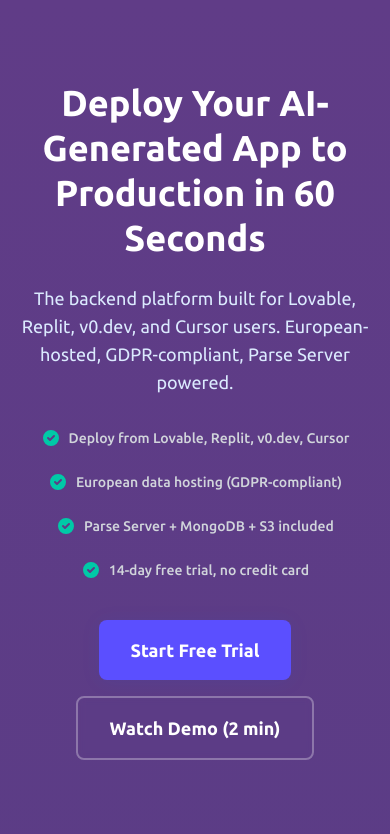
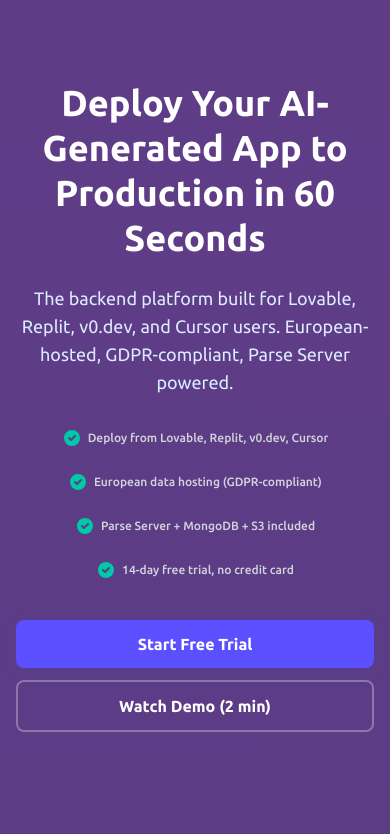
Before and after one commit to RadostSh/landing-page, a Next.js app in the folder landing-pages/: page /ai-coding-agents in a window 390 px wide. Shown: the top 834 px of the page. Built offline with nearby package versions, Linux system fonts and the light colour scheme; no server answers.

Commit message:
Implement mobile responsive design

```diff
--- a/landing-pages/app/globals.css
+++ b/landing-pages/app/globals.css
@@ -6,36 +6,72 @@
   body {
     @apply bg-gradient-to-b from-[#603c87] to-[#373f7c] min-h-screen text-white antialiased text-sm;
   }
+
+  /* Mobile-first base styles */
+  * {
+    @apply box-border;
+  }
+
+  html {
+    @apply overflow-x-hidden;
+  }
+
+  img, video {
+    @apply max-w-full h-auto;
+  }
 }
 
 @layer components {
-  /* Button Styles */
+  /* Button Styles - Mobile Responsive */
   .btn-primary {
-    @apply bg-primary hover:bg-primary-600 text-white font-semibold px-6 py-3 rounded-lg transition-all duration-200 shadow-soft hover:shadow-medium;
+    @apply bg-primary hover:bg-primary-600 text-white font-semibold
+           px-4 py-2.5 sm:px-6 sm:py-3
+           text-sm sm:text-base
+           rounded-lg transition-all duration-200
+           shadow-soft hover:shadow-medium
+           w-full sm:w-auto;
   }
 
   .btn-outline {
-    @apply border-2 border-white/30 text-white hover:bg-white/10 hover:border-white/50 font-semibold px-6 py-3 rounded-lg transition-all duration-200 backdrop-blur-sm;
+    @apply border-2 border-white/30 text-white hover:bg-white/10 hover:border-white/50
+           font-semibold px-4 py-2.5 sm:px-6 sm:py-3
+           text-sm sm:text-base
+           rounded-lg transition-all duration-200 backdrop-blur-sm
+           w-full sm:w-auto;
   }
 
-  /* Input Styles */
+  /* Input Styles - Mobile Responsive */
   .input-primary {
-    @apply w-full px-4 py-3 bg-white/5 border border-white/10 rounded-lg focus:border-primary focus:outline-none focus:ring-2 focus:ring-primary/20 transition-all duration-200 text-white placeholder:text-white/50 backdrop-blur-md;
+    @apply w-full px-3 py-2.5 sm:px-4 sm:py-3
+           text-sm sm:text-base
+           bg-white/5 border border-white/10 rounded-lg
+           focus:border-primary focus:outline-none focus:ring-2 focus:ring-primary/20
+           transition-all duration-200
+           text-white placeholder:text-white/50 backdrop-blur-md;
   }
 
-  /* Textarea Styles */
+  /* Textarea Styles - Mobile Responsive */
   .textarea-primary {
-    @apply w-full px-4 py-3 bg-white/5 border border-white/10 rounded-lg focus:border-primary focus:outline-none focus:ring-2 focus:ring-primary/20 transition-all duration-200 text-white placeholder:text-white/50 backdrop-blur-md resize-none;
+    @apply w-full px-3 py-2.5 sm:px-4 sm:py-3
+           text-sm sm:text-base
+           bg-white/5 border border-white/10 rounded-lg
+           focus:border-primary focus:outline-none focus:ring-2 focus:ring-primary/20
+           transition-all duration-200
+           text-white placeholder:text-white/50 backdrop-blur-md resize-none;
   }
 
-  /* Card Styles - Glassmorphism */
+  /* Card Styles - Glassmorphism - Mobile Responsive */
   .card {
-    @apply bg-white/5 border border-white/10 rounded-2xl backdrop-blur-md hover:bg-white/10 transition-all duration-300 p-6;
+    @apply bg-white/5 border border-white/10 rounded-xl sm:rounded-2xl
+           backdrop-blur-md hover:bg-white/10 transition-all duration-300
+           p-4 sm:p-6;
   }
 
-  /* Section Container */
+  /* Section Container - Mobile Responsive */
   .section-container {
-    @apply max-w-7xl mx-auto px-4 sm:px-6 lg:px-8 py-16 md:py-24;
+    @apply max-w-7xl mx-auto
+           px-4 sm:px-6 lg:px-8
+           py-12 sm:py-16 md:py-20 lg:py-24;
   }
 
   /* Navigation Links */
@@ -56,45 +92,61 @@
     @apply text-gray-400;
   }
 
-  /* Section Headers */
+  /* Section Headers - Mobile Responsive */
   .section-header {
-    @apply text-center mb-12;
+    @apply text-center mb-8 sm:mb-12;
   }
 
   .section-header-large {
-    @apply text-center mb-16;
+    @apply text-center mb-10 sm:mb-14 md:mb-16;
   }
 
-  /* Button Variants */
+  /* Button Variants - Mobile Responsive */
   .btn-large {
-    @apply text-lg px-8 py-4;
+    @apply text-base sm:text-lg
+           px-6 py-3 sm:px-8 sm:py-4;
   }
 
-  /* Form Elements */
+  /* Form Elements - Mobile Responsive */
   .option-label {
-    @apply flex items-center p-4 bg-white/5 border border-white/10 rounded-lg cursor-pointer hover:bg-white/10 transition-colors;
+    @apply flex items-center
+           p-3 sm:p-4
+           text-sm sm:text-base
+           bg-white/5 border border-white/10 rounded-lg
+           cursor-pointer hover:bg-white/10 transition-colors;
   }
 
-  /* Layout Utilities */
+  /* Layout Utilities - Mobile Responsive */
   .cta-container {
-    @apply flex flex-col sm:flex-row gap-4 justify-center items-center;
+    @apply flex flex-col sm:flex-row gap-3 sm:gap-4
+           justify-center items-stretch sm:items-center;
   }
 
   .benefit-item {
-    @apply flex items-center gap-2;
+    @apply flex items-center gap-1.5 sm:gap-2
+           text-xs sm:text-sm;
   }
 
   .avatar {
-    @apply w-12 h-12 bg-gradient-to-br from-primary to-secondary rounded-full flex items-center justify-center text-white font-bold text-xl;
+    @apply w-10 h-10 sm:w-12 sm:h-12
+           bg-gradient-to-br from-primary to-secondary rounded-full
+           flex items-center justify-center
+           text-white font-bold text-lg sm:text-xl;
   }
 
-  /* Alert/Message Styles */
+  /* Alert/Message Styles - Mobile Responsive */
   .alert-success {
-    @apply p-4 rounded-lg text-center font-medium bg-secondary/20 text-secondary-200 border border-secondary/30;
+    @apply p-3 sm:p-4
+           text-sm sm:text-base
+           rounded-lg text-center font-medium
+           bg-secondary/20 text-secondary-200 border border-secondary/30;
   }
 
   .alert-error {
-    @apply p-4 rounded-lg text-center font-medium bg-red-500/20 text-red-200 border border-red-500/30;
+    @apply p-3 sm:p-4
+           text-sm sm:text-base
+           rounded-lg text-center font-medium
+           bg-red-500/20 text-red-200 border border-red-500/30;
   }
 }
 
```
